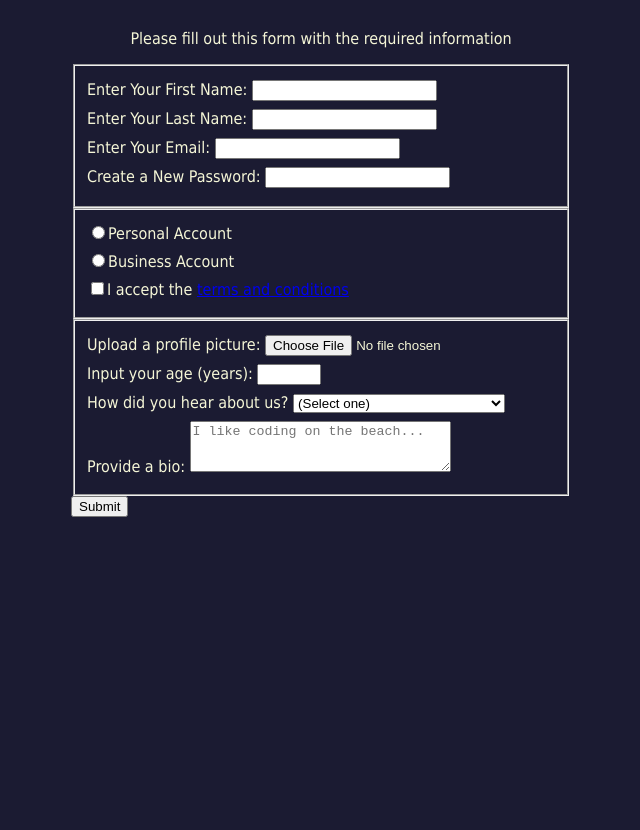
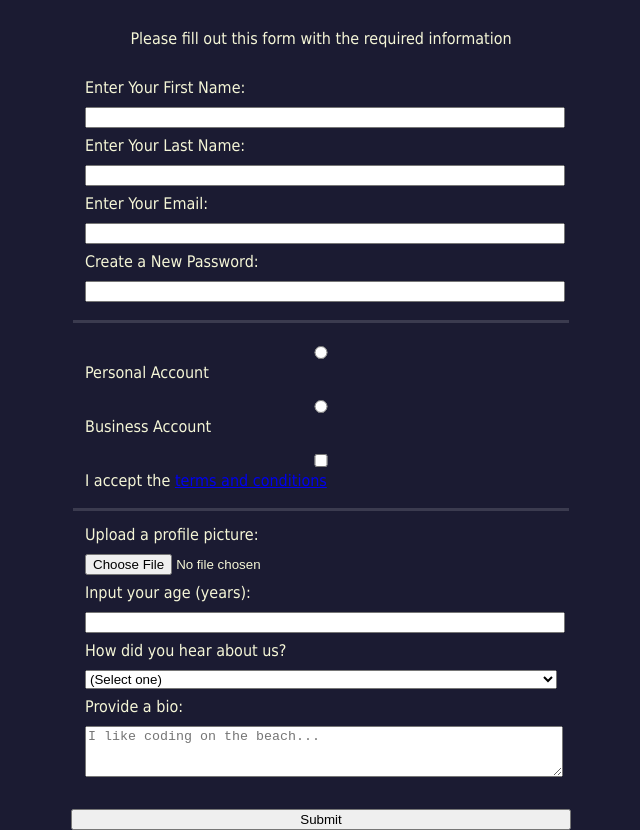
Before and after one commit to Arupparida/Registration-form-project, a plain HTML site: page Index.html in a window 1280 px wide. Shown: the part 73-903 px from the top of the page, without its empty margins (319-959 px from the left). Before the commit the page ends 832 px from the top, so only its background shows below. Drawn offline with Linux system fonts and the light colour scheme.

Commit message:
some minor changes made to fieldset css

```diff
--- a/Stylex.css
+++ b/Stylex.css
@@ -23,19 +23,23 @@ label{
   display: block;
   margin: 0.5rem 0%;
 }
-.fieldset {
+fieldset {
   padding: 2 rem none;
   border: 0;
+  border-bottom : 3px solid #3b3b4f;
 
+ }
+
+ fieldset:last-of-type{
+  border-bottom: none;
  }
 
 /*input{
   display: flex;
 }*/
 
-.input{
-  box-sizing: border-box;
+input,textarea,select{
+  margin:10px 0 0 0;
+  width:100%;
+
 }
-.input[type=text]{
-  border-bottom: 10px solid red;
-}
```
